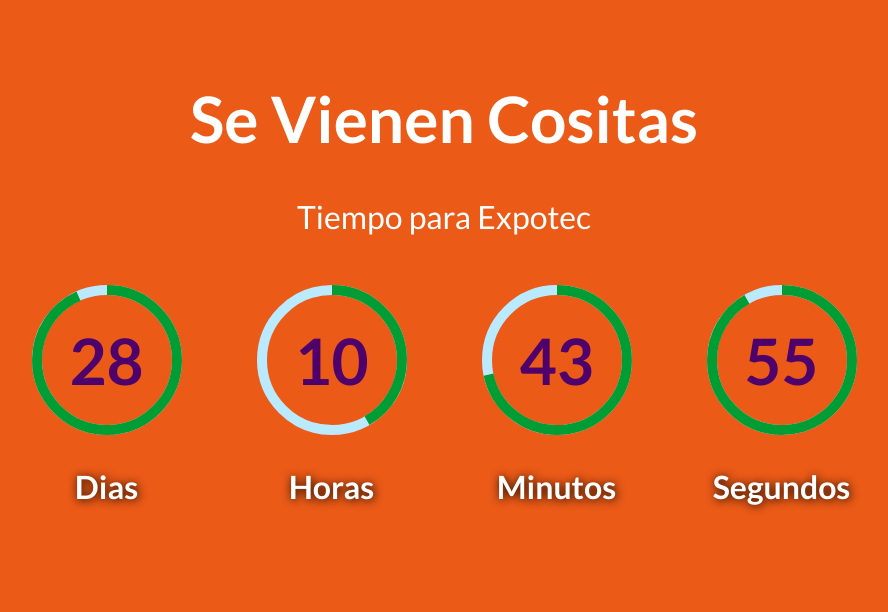
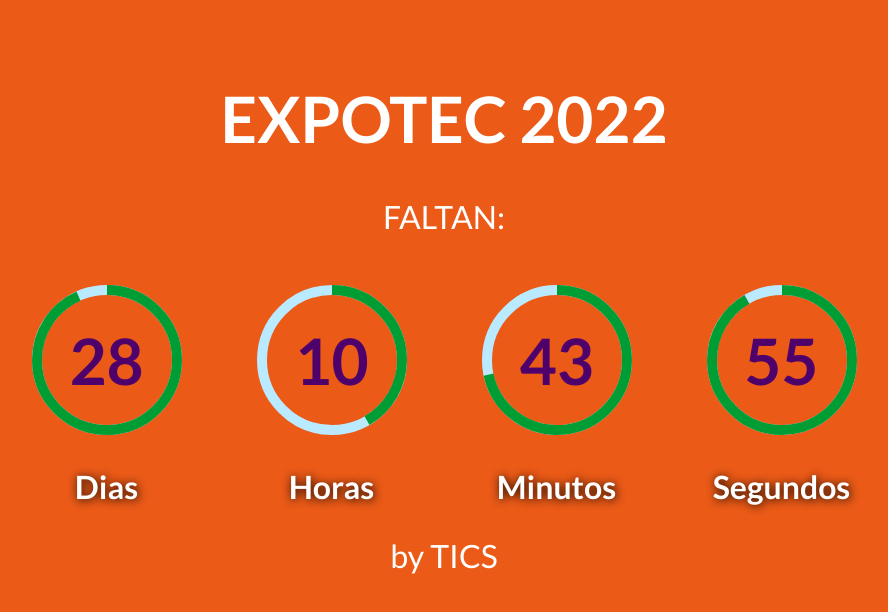
Before and after one commit to isabellaaguilar/countdowntimer-main, a plain HTML site: page index.html in a window 1280 px wide. Shown: the whole page, without its empty margins (196-1084 px from the left). Drawn offline with Linux system fonts and the light colour scheme.

Commit message:
actualizado

```diff
--- a/index.html
+++ b/index.html
@@ -13,9 +13,9 @@
 
     <section class="container">
 
-        <h1>Se Vienen Cositas</h1>
+        <h1>EXPOTEC 2022</h1>
 
-        <p>Tiempo para Expotec</p>
+        <p>FALTAN:</p>
 
         <div id="countdown-content" class="charts">
             <div class="chart">
@@ -54,7 +54,7 @@
                 <h3>Segundos</h3>
             </div>
         </div>
-
+        <p>by TICS</p>
     </section>
 
     <script src="js/script.js"></script>
```
